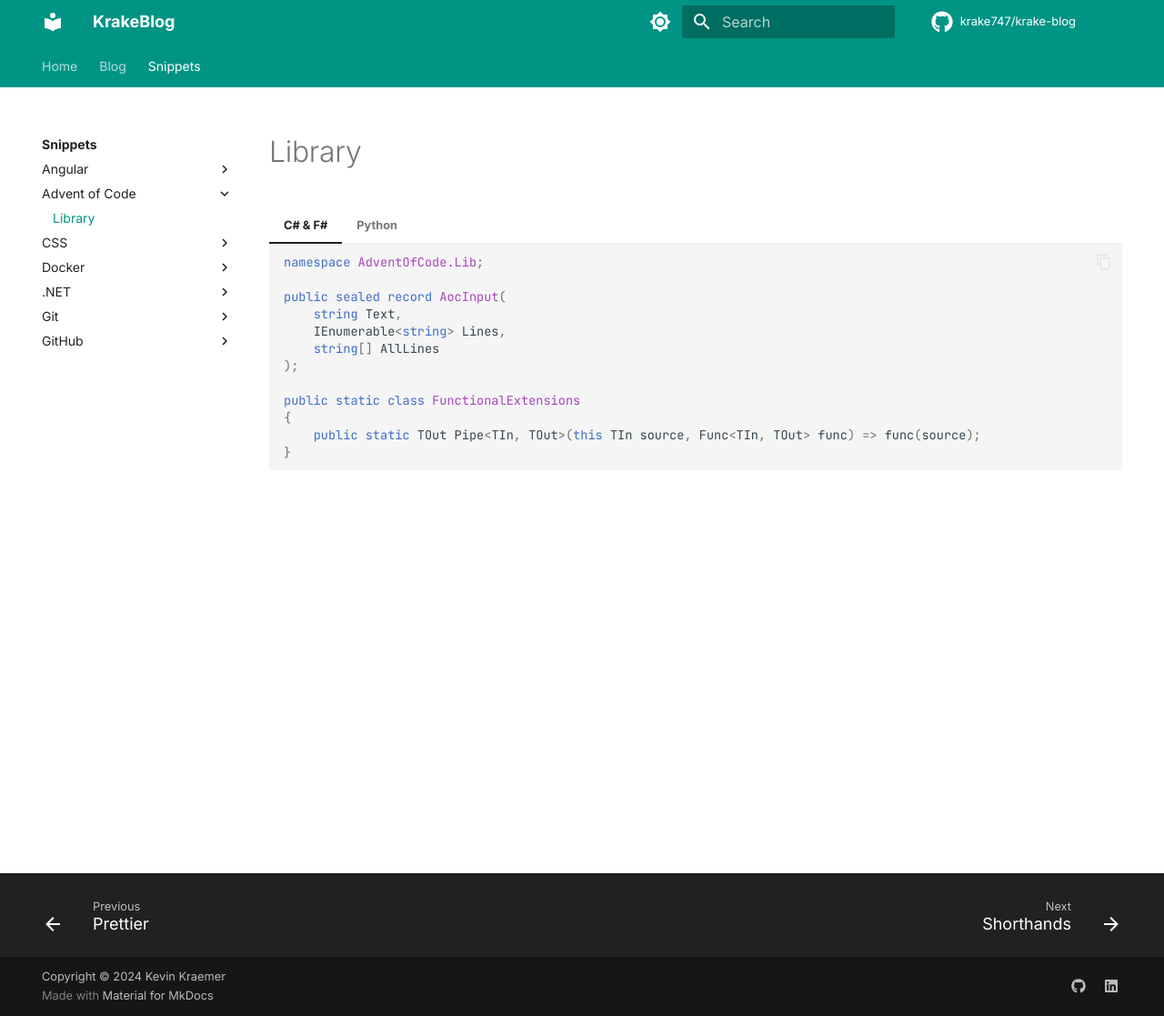
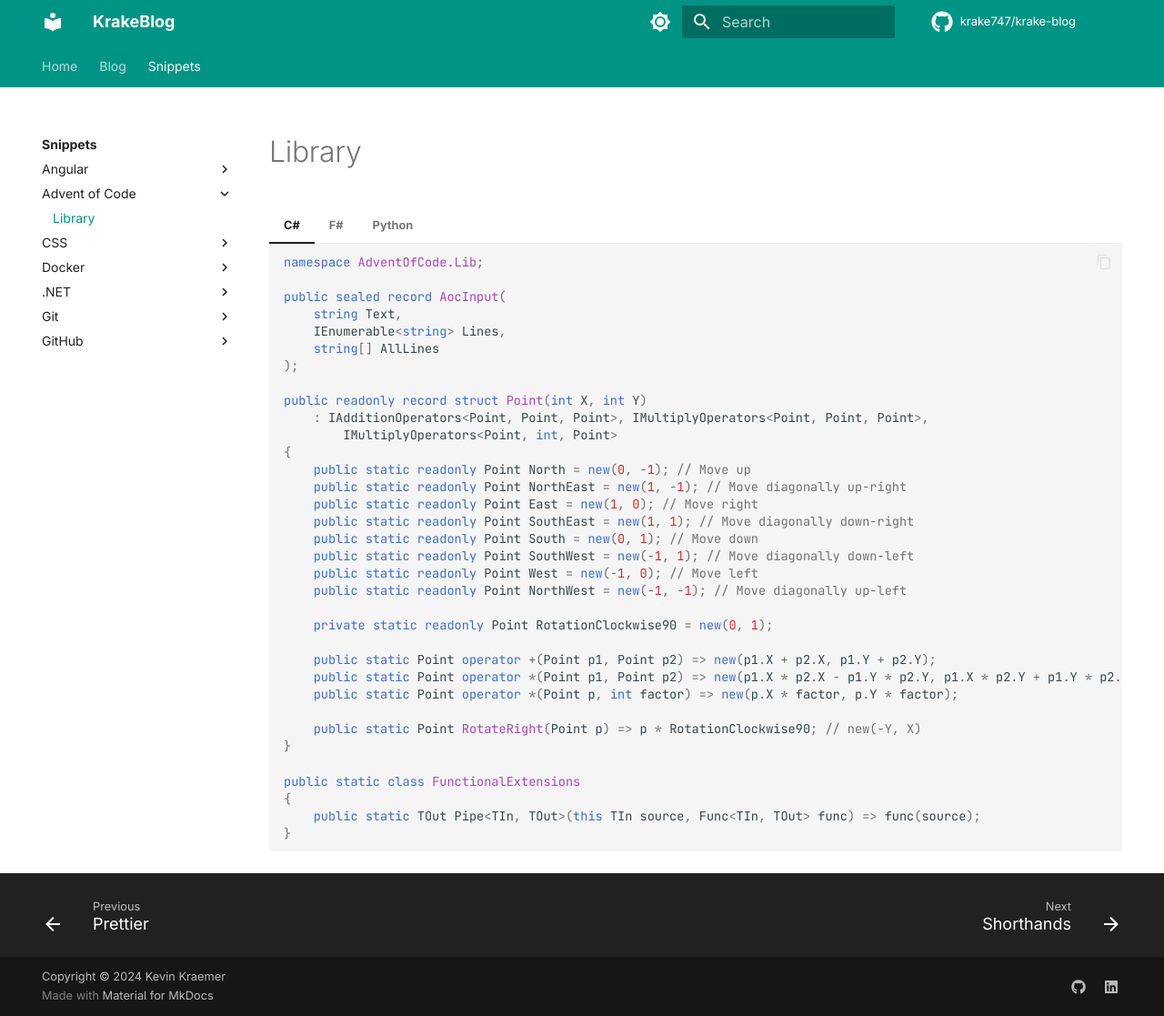
Before and after one commit to krake747/krake-blog, an MkDocs documentation site: the page built from docs/snippets/aoc/library.md, in a window 1280 px wide and 1117 px high. Shown: the whole window at 91% size. Built offline with MkDocs 1.6.1 and Material for MkDocs 9.7.7, drawn with Linux system fonts in a browser that asks for light colours; comment, search, counter and statistics services are not loaded.

````diff
--- a/docs/snippets/aoc/library.md
+++ b/docs/snippets/aoc/library.md
@@ -5,7 +5,7 @@ hide:
 
 # Library
 
-=== "C# & F#"
+=== "C#"
 
     ```csharp
     namespace AdventOfCode.Lib;
@@ -16,11 +16,66 @@ hide:
         string[] AllLines
     );
 
+    public readonly record struct Point(int X, int Y)
+        : IAdditionOperators<Point, Point, Point>, IMultiplyOperators<Point, Point, Point>,
+            IMultiplyOperators<Point, int, Point>
+    {
+        public static readonly Point North = new(0, -1); // Move up
+        public static readonly Point NorthEast = new(1, -1); // Move diagonally up-right
+        public static readonly Point East = new(1, 0); // Move right
+        public static readonly Point SouthEast = new(1, 1); // Move diagonally down-right
+        public static readonly Point South = new(0, 1); // Move down
+        public static readonly Point SouthWest = new(-1, 1); // Move diagonally down-left
+        public static readonly Point West = new(-1, 0); // Move left
+        public static readonly Point NorthWest = new(-1, -1); // Move diagonally up-left
+
+        private static readonly Point RotationClockwise90 = new(0, 1);
+
+        public static Point operator +(Point p1, Point p2) => new(p1.X + p2.X, p1.Y + p2.Y);
+        public static Point operator *(Point p1, Point p2) => new(p1.X * p2.X - p1.Y * p2.Y, p1.X * p2.Y + p1.Y * p2.X);
+        public static Point operator *(Point p, int factor) => new(p.X * factor, p.Y * factor);
+
+        public static Point RotateRight(Point p) => p * RotationClockwise90; // new(-Y, X)
+    }
+
     public static class FunctionalExtensions
     {
         public static TOut Pipe<TIn, TOut>(this TIn source, Func<TIn, TOut> func) => func(source);
     }
     ```
+
+=== "F#"
+
+    ```fsharp
+
+    module Lib =
+
+        [<Struct>]
+        type Point = {
+            X: int
+            Y: int
+        } with
+
+            static member North = { X = 0; Y = -1 }
+            static member NorthEast = { X = 1; Y = -1 }
+            static member East = { X = 1; Y = 0 }
+            static member SouthEast = { X = 1; Y = 1 }
+            static member South = { X = 0; Y = 1 }
+            static member SouthWest = { X = -1; Y = 1 }
+            static member West = { X = -1; Y = 0 }
+            static member NorthWest = { X = -1; Y = -1 }
+            static member RotationClockwise90 = { X = 0; Y = 1 }
+            static member (+)(p1: Point, p2: Point) = { X = p1.X + p2.X; Y = p1.Y + p2.Y }
+
+            static member (*)(p1: Point, p2: Point) = {
+                X = p1.X * p2.X - p1.Y * p2.Y
+                Y = p1.X * p2.Y + p1.Y * p2.X
+            }
+
+            static member (*)(p: Point, factor: int) = { X = p.X * factor; Y = p.Y * factor }
+            static member rotateRight(p: Point) = p * Point.RotationClockwise90
+    ```
+
 
 === "Python"
 
@@ -29,4 +84,54 @@ hide:
     class AocInput:
         text: str
         lines: list[str]
+
+    @dataclass(frozen=True, slots=True)
+    class Point:
+        x: int
+        y: int
+
+        def __iter__(self):
+            return iter(astuple(self))
+
+        @staticmethod
+        def North():
+            return Point(0, -1)
+
+        @staticmethod
+        def NorthEast():
+            return Point(1, -1)
+
+        @staticmethod
+        def East():
+            return Point(1, 0)
+
+        @staticmethod
+        def SouthEast():
+            return Point(1, 1)
+
+        @staticmethod
+        def South():
+            return Point(0, 1)
+
+        @staticmethod
+        def SouthWest():
+            return Point(-1, 1)
+
+        @staticmethod
+        def West():
+            return Point(-1, 0)
+
+        @staticmethod
+        def NorthWest():
+            return Point(-1, -1)
+
+        def __add__(self, point: "Point") -> "Point":
+            if isinstance(point, Point) is False:
+                return NotImplemented
+            return Point(self.x + point.x, self.y + point.y)
+
+        def __mul__(self, factor: int) -> "Point":
+            if isinstance(factor, int) is False:
+                return NotImplemented
+            return Point(self.x * factor, self.y * factor)
     ```
````
Also changed, not shown: docs/blog/posts/aoc_2024_04.md (+1 -33 lines), docs/blog/posts/aoc_2024_06.md (added, +199 -0 lines).
